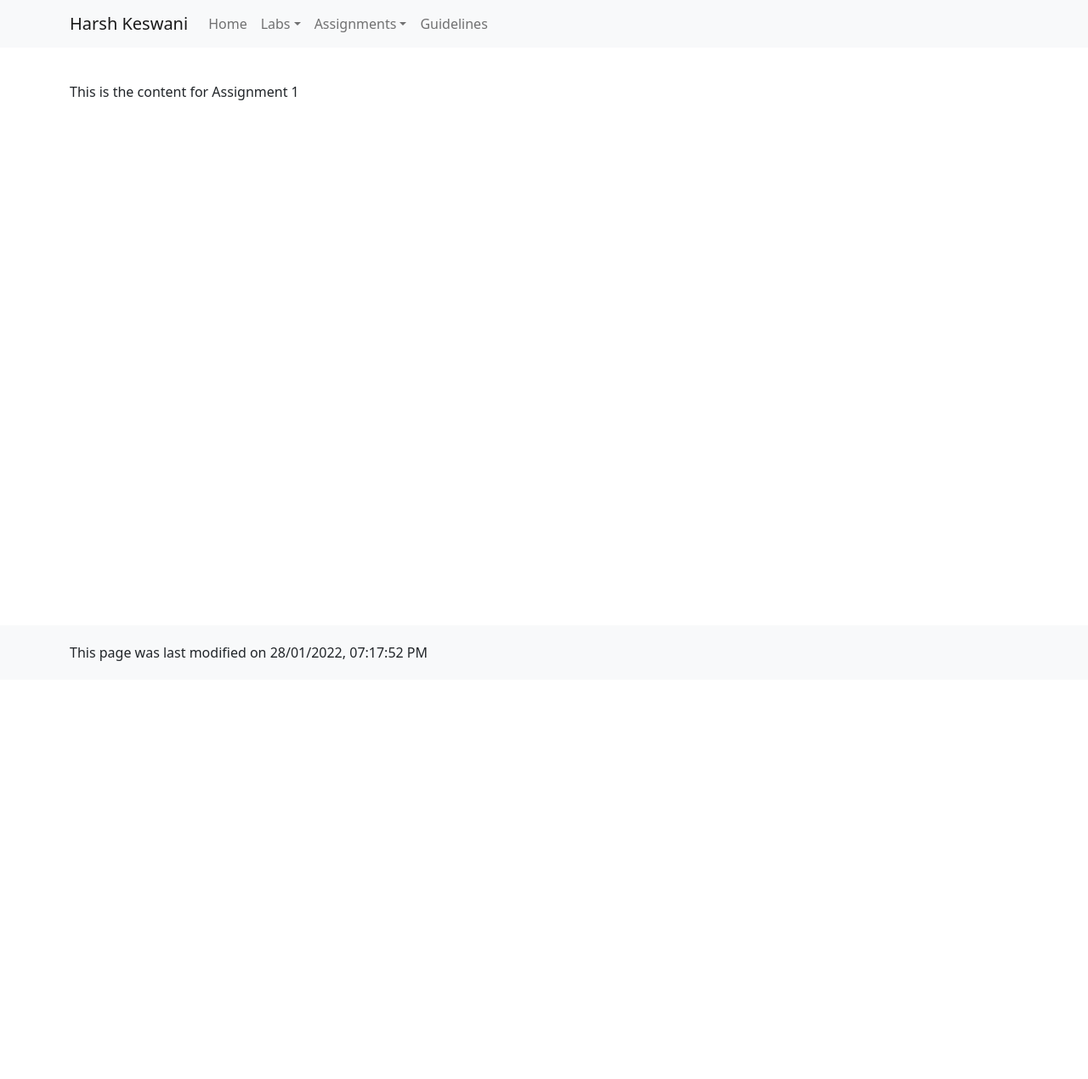
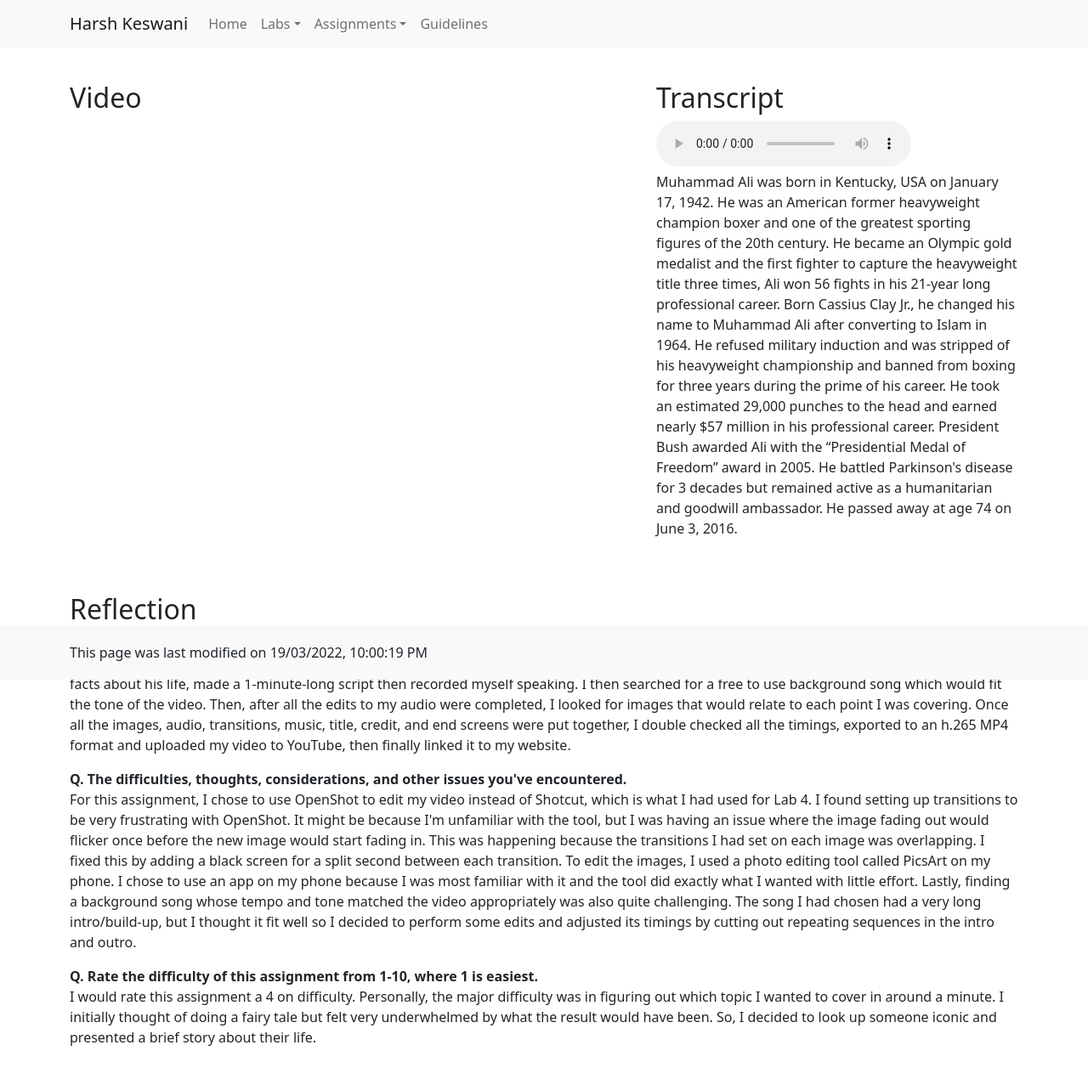
Before and after one commit to hershk17/bth-matrix-website, a React (Create React App) app: page /assignment/1 in a window 1280 px wide. Shown: the top 1270 px of the page at 85% size. Before the commit the page ends 800 px from the top, so only its background shows below. Built offline with nearby package versions, Linux system fonts and the light colour scheme.

Commit message:
updated with assignment 1

```diff
--- a/src/App.css
+++ b/src/App.css
@@ -38,3 +38,7 @@ li {
 .video-desc {
   padding: 0 100px 0 50px;
 }
+
+.transcript-section{
+  padding: 0 0 0 50px;
+}
--- a/src/assignments/Assignment1.js
+++ b/src/assignments/Assignment1.js
@@ -1,11 +1,98 @@
 import React from "react";
 import Footer from "../Footer";
+
+import ReactAudioPlayer from "react-audio-player";
+import ReactPlayer from "react-player";
 
 export default function Assignment1() {
   return (
     <div>
-      This is the content for Assignment 1
-      <Footer datetime="28/01/2022, 07:17:52 PM" />
+      <div className="video-grid">
+        <div>
+          <h2>Video</h2>
+          <ReactPlayer
+            url="https://www.youtube.com/watch?v=eueDDmDkQDY"
+            controls={true}
+          />
+        </div>
+        <div className="transcript-section">
+          <h2>Transcript</h2>
+          <ReactAudioPlayer src="/assets/audio/a1audio.mp3" controls />
+          <p>
+            Muhammad Ali was born in Kentucky, USA on January 17, 1942. He was
+            an American former heavyweight champion boxer and one of the
+            greatest sporting figures of the 20th century. He became an Olympic
+            gold medalist and the first fighter to capture the heavyweight title
+            three times, Ali won 56 fights in his 21-year long professional
+            career. Born Cassius Clay Jr., he changed his name to Muhammad Ali
+            after converting to Islam in 1964. He refused military induction and
+            was stripped of his heavyweight championship and banned from boxing
+            for three years during the prime of his career. He took an estimated
+            29,000 punches to the head and earned nearly $57 million in his
+            professional career. President Bush awarded Ali with the
+            “Presidential Medal of Freedom” award in 2005. He battled
+            Parkinson's disease for 3 decades but remained active as a
+            humanitarian and goodwill ambassador. He passed away at age 74 on
+            June 3, 2016.
+          </p>
+        </div>
+      </div>
+      <br />
+      <br />
+      <h2>Reflection</h2>
+      <p>
+        <b>Q. The steps to create the video</b>
+        <p>
+          To create the video, I first did some research on the topic I had
+          chosen, which was the legendary boxer Muhammad Ali. I found some
+          interesting facts about his life, made a 1-minute-long script then
+          recorded myself speaking. I then searched for a free to use background
+          song which would fit the tone of the video. Then, after all the edits
+          to my audio were completed, I looked for images that would relate to
+          each point I was covering. Once all the images, audio, transitions,
+          music, title, credit, and end screens were put together, I double
+          checked all the timings, exported to an h.265 MP4 format and uploaded
+          my video to YouTube, then finally linked it to my website.
+        </p>
+        <b>
+          Q. The difficulties, thoughts, considerations, and other issues you've
+          encountered.
+        </b>
+        <p>
+          For this assignment, I chose to use OpenShot to edit my video instead
+          of Shotcut, which is what I had used for Lab 4. I found setting up
+          transitions to be very frustrating with OpenShot. It might be because
+          I'm unfamiliar with the tool, but I was having an issue where the
+          image fading out would flicker once before the new image would start
+          fading in. This was happening because the transitions I had set on
+          each image was overlapping. I fixed this by adding a black screen for
+          a split second between each transition. To edit the images, I used a
+          photo editing tool called PicsArt on my phone. I chose to use an app
+          on my phone because I was most familiar with it and the tool did
+          exactly what I wanted with little effort. Lastly, finding a background
+          song whose tempo and tone matched the video appropriately was also
+          quite challenging. The song I had chosen had a very long
+          intro/build-up, but I thought it fit well so I decided to perform some
+          edits and adjusted its timings by cutting out repeating sequences in
+          the intro and outro.
+        </p>
+        <b>
+          Q. Rate the difficulty of this assignment from 1-10, where 1 is
+          easiest.
+        </b>
+        <p>
+          I would rate this assignment a 4 on difficulty. Personally, the major
+          difficulty was in figuring out which topic I wanted to cover in around
+          a minute. I initially thought of doing a fairy tale but felt very
+          underwhelmed by what the result would have been. So, I decided to look
+          up someone iconic and presented a brief story about their life.
+        </p>
+      </p>
+      <br />
+      <br />
+      <br />
+      <br />
+      <Footer datetime="19/03/2022, 10:00:19 PM" />
     </div>
   );
 }
```
Also changed, not shown: 1 other file (tests, documents, lock files or other folders).
